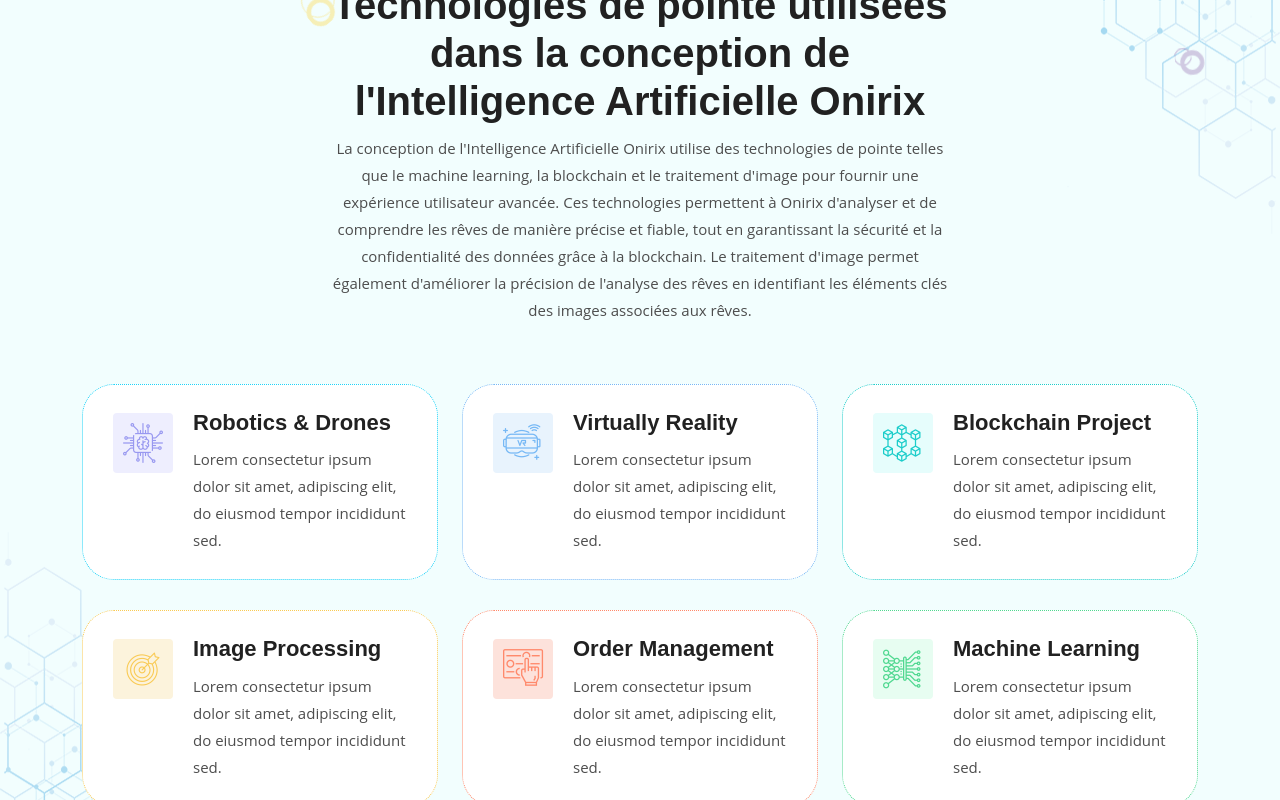
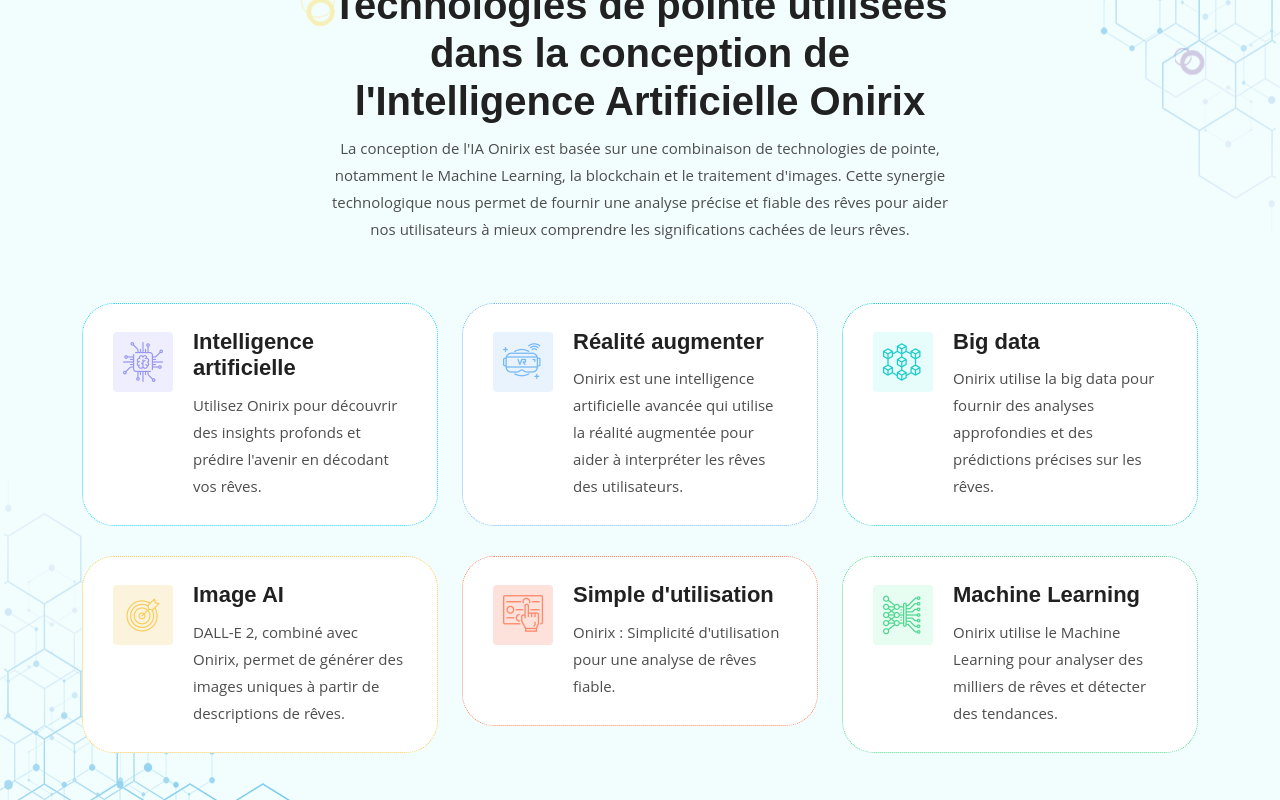
Before and after one commit to codascii/raiv-webcup-2023, a Next.js app: page /onirix in a window 1280 px wide. Shown: the part 3220-4020 px from the top of the page. Built offline with nearby package versions, Linux system fonts and the light colour scheme.

Commit message:
modification home 3_version3

```diff
--- a/components/HomeThree/CaseStudies.js
+++ b/components/HomeThree/CaseStudies.js
@@ -9,8 +9,8 @@
       <section className="case-area pb-100">
         <div className="container">
           <div className="section-title">
-            <span>Case</span>
-            <h2>Our Recent Case Studies</h2>
+            <span>Etudes</span>
+            <h2>Nos études de cas récentes</h2>
           </div>
 
           <Swiper
@@ -53,7 +53,7 @@
 
                 <h3>
                   <Link href="/case-studies-details">
-                    Cognitive Architectures
+                  Architectures cognitives
                   </Link>
                 </h3>
               </div>
--- a/components/HomeThree/Services.js
+++ b/components/HomeThree/Services.js
@@ -4,41 +4,41 @@
 const servicesData = [
   {
     iconName: "flaticon-chip",
-    title: "Robotics & Drones",
+    title: "Intelligence artificielle ",
     shortText:
-      "Lorem consectetur ipsum dolor sit amet, adipiscing elit, do eiusmod tempor incididunt sed.",
+      "Utilisez Onirix pour découvrir des insights profonds et prédire l'avenir en décodant vos rêves.",
     viewDetails: "/service-details",
     aosDelay: "100",
   },
   {
     iconName: "flaticon-vr",
-    title: "Virtually Reality",
+    title: "Réalité augmenter",
     shortText:
-      "Lorem consectetur ipsum dolor sit amet, adipiscing elit, do eiusmod tempor incididunt sed.",
+      "Onirix est une intelligence artificielle avancée qui utilise la réalité augmentée pour aider à interpréter les rêves des utilisateurs. ",
     viewDetails: "/service-details",
     aosDelay: "200",
   },
   {
     iconName: "flaticon-blockchain",
-    title: "Blockchain Project",
+    title: "Big data",
     shortText:
-      "Lorem consectetur ipsum dolor sit amet, adipiscing elit, do eiusmod tempor incididunt sed.",
+      "Onirix utilise la big data pour fournir des analyses approfondies et des prédictions précises sur les rêves.",
     viewDetails: "/service-details",
     aosDelay: "300",
   },
   {
     iconName: "flaticon-target",
-    title: "Image Processing",
+    title: "Image AI",
     shortText:
-      "Lorem consectetur ipsum dolor sit amet, adipiscing elit, do eiusmod tempor incididunt sed.",
+      "DALL-E 2, combiné avec Onirix, permet de générer des images uniques à partir de descriptions de rêves.",
     viewDetails: "/service-details",
     aosDelay: "400",
   },
   {
     iconName: "flaticon-choice",
-    title: "Order Management",
+    title: "Simple d'utilisation",
     shortText:
-      "Lorem consectetur ipsum dolor sit amet, adipiscing elit, do eiusmod tempor incididunt sed.",
+      "Onirix : Simplicité d'utilisation pour une analyse de rêves fiable.",
     viewDetails: "/service-details",
     aosDelay: "500",
   },
@@ -46,7 +46,7 @@
     iconName: "flaticon-deep-learning",
     title: "Machine Learning",
     shortText:
-      "Lorem consectetur ipsum dolor sit amet, adipiscing elit, do eiusmod tempor incididunt sed.",
+      "Onirix utilise le Machine Learning pour analyser des milliers de rêves et détecter des tendances.",
     viewDetails: "/service-details",
     aosDelay: "600",
   },
@@ -60,7 +60,7 @@
           <span>Services</span>
           <h2>Technologies de pointe utilisées dans la conception de l'Intelligence Artificielle Onirix</h2>
           <p>
-          La conception de l'Intelligence Artificielle Onirix utilise des technologies de pointe telles que le machine learning, la blockchain et le traitement d'image pour fournir une expérience utilisateur avancée. Ces technologies permettent à Onirix d'analyser et de comprendre les rêves de manière précise et fiable, tout en garantissant la sécurité et la confidentialité des données grâce à la blockchain. Le traitement d'image permet également d'améliorer la précision de l'analyse des rêves en identifiant les éléments clés des images associées aux rêves.
+          La conception de l'IA Onirix est basée sur une combinaison de technologies de pointe, notamment le Machine Learning, la blockchain et le traitement d'images. Cette synergie technologique nous permet de fournir une analyse précise et fiable des rêves pour aider nos utilisateurs à mieux comprendre les significations cachées de leurs rêves.
           </p>
         </div>
 
```
